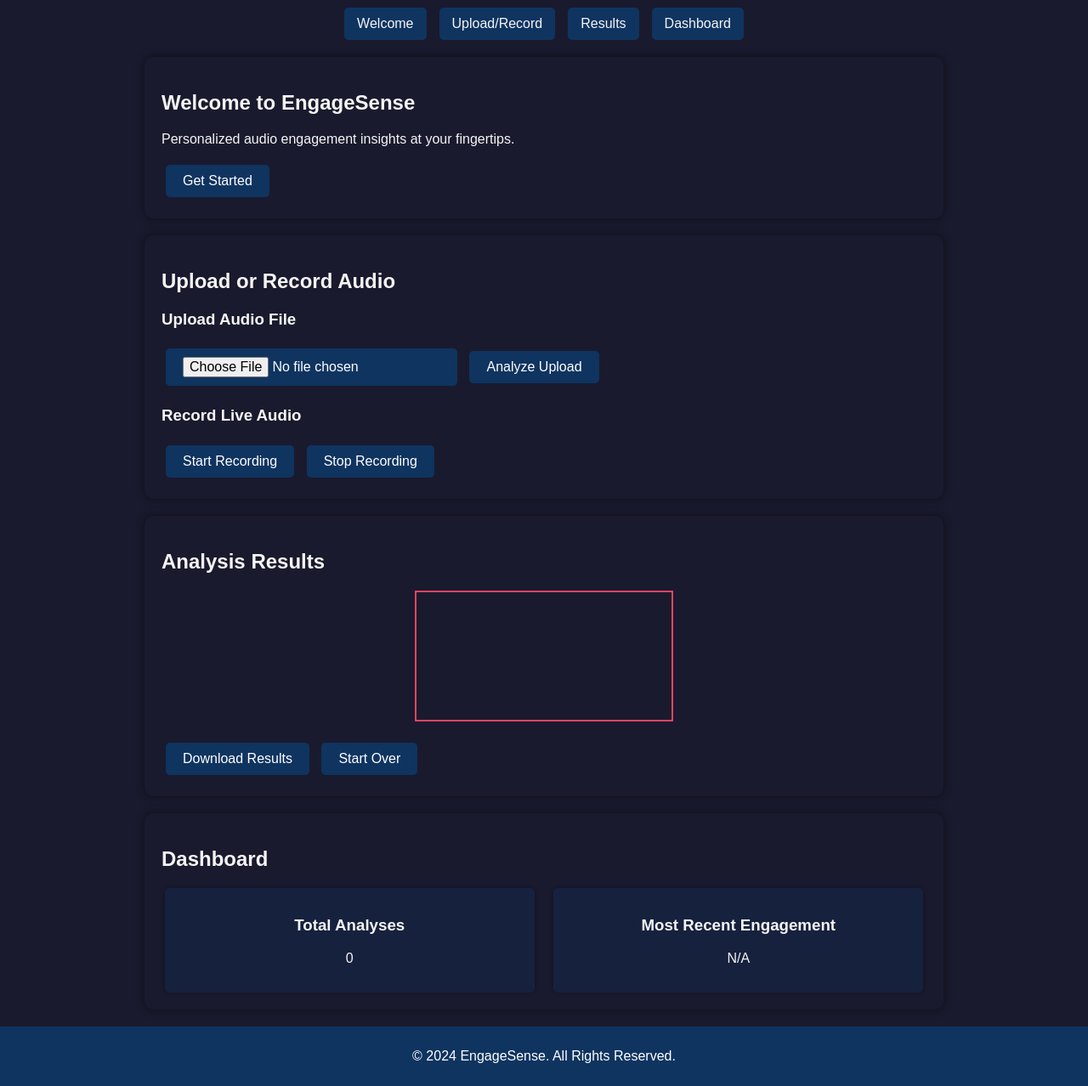
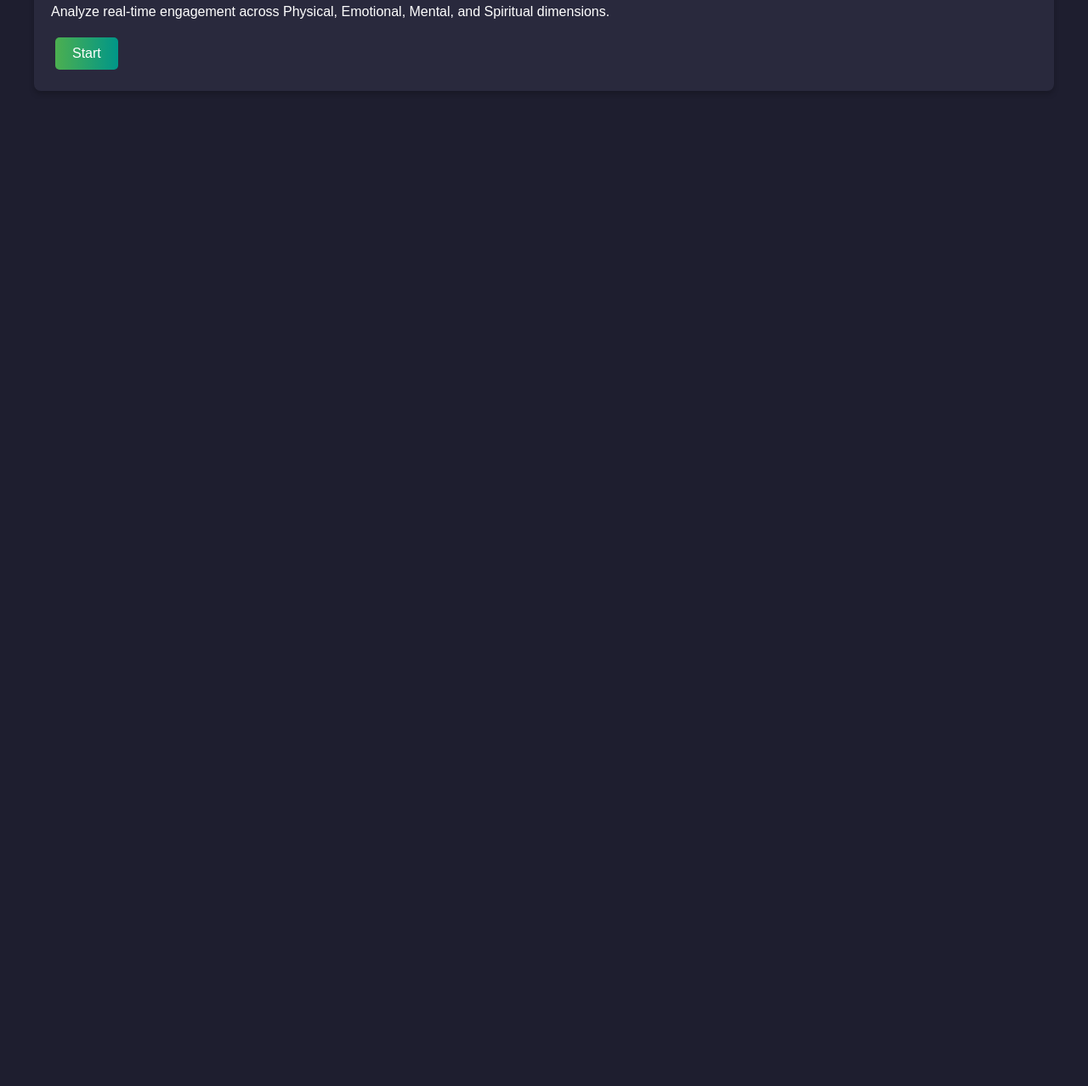
Before and after one commit to LiyamFlx/01, a plain HTML site: page index.html in a window 1280 px wide. Shown: the part 133-1411 px from the top of the page at 85% size. After the commit the page ends 800 px from the top, so only its background shows below. Drawn offline with nearby package versions, Linux system fonts and the light colour scheme.

Commit message:
Update index.html

```diff
--- a/index.html
+++ b/index.html
@@ -3,247 +3,175 @@
 <head>
   <meta charset="UTF-8">
   <meta name="viewport" content="width=device-width, initial-scale=1.0">
-  <title>EngageSense - Audio Engagement Analysis</title>
+  <title>EngageSense</title>
+  <script src="https://cdn.jsdelivr.net/npm/chart.js"></script>
+  <script src="https://cdnjs.cloudflare.com/ajax/libs/jsPDF/2.4.0/jspdf.umd.min.js"></script>
   <style>
     /* General Styles */
     body {
       font-family: Arial, sans-serif;
       margin: 0;
       padding: 0;
-      background-color: #1a1a2e;
-      color: #f5f5f5;
-    }
-
-    header {
-      background-color: #16213e;
-      padding: 20px;
-      text-align: center;
-    }
-
-    header h1 {
-      margin: 0;
-      font-size: 2rem;
-      color: #e94560;
-    }
-
-    nav {
-      display: flex;
-      justify-content: center;
-      gap: 15px;
-      margin: 15px 0;
-    }
-
-    nav a {
-      color: #f5f5f5;
-      text-decoration: none;
-      padding: 10px 15px;
-      background: #0f3460;
-      border-radius: 5px;
-      transition: background-color 0.3s ease;
-    }
-
-    nav a:hover {
-      background-color: #e94560;
-    }
-
-    main {
-      padding: 20px;
-      text-align: center;
-    }
-
-    footer {
-      background-color: #0f3460;
-      padding: 10px;
-      text-align: center;
+      background-color: #1e1e2f;
       color: #fff;
     }
-
-    section {
-      margin: 20px auto;
-      max-width: 900px;
-      background-color: #1a1a2e;
+    .container {
+      max-width: 1200px;
+      margin: auto;
       padding: 20px;
-      border-radius: 10px;
-      box-shadow: 0 0 10px rgba(0, 0, 0, 0.5);
     }
-
-    canvas {
-      border: 2px solid #e94560;
-      margin: 20px auto;
-      display: block;
-    }
-
-    .chart-container {
-      margin: 20px auto;
-    }
-
     .btn {
       padding: 10px 20px;
-      font-size: 1rem;
-      background-color: #0f3460;
-      color: #fff;
+      margin: 5px;
+      background: linear-gradient(90deg, #4caf50, #009688);
       border: none;
       border-radius: 5px;
       cursor: pointer;
-      margin: 5px;
-      transition: background-color 0.3s;
+      color: white;
+      font-size: 16px;
+      transition: transform 0.2s;
     }
-
     .btn:hover {
-      background-color: #e94560;
+      transform: scale(1.05);
     }
-
-    .dashboard-stats {
-      display: flex;
-      justify-content: space-around;
-      flex-wrap: wrap;
-      gap: 15px;
+    .card {
+      background-color: #29293d;
+      border-radius: 8px;
+      padding: 20px;
+      margin: 20px 0;
+      box-shadow: 0px 4px 6px rgba(0, 0, 0, 0.2);
     }
-
-    .dashboard-card {
-      background-color: #16213e;
-      color: #f5f5f5;
-      padding: 15px;
-      border-radius: 5px;
-      width: 45%;
+    h1, h2, h3 {
       text-align: center;
-      box-shadow: 0 0 5px rgba(0, 0, 0, 0.3);
+      margin-bottom: 20px;
     }
-
-    @media (max-width: 600px) {
-      .dashboard-card {
-        width: 100%;
+    canvas {
+      background-color: #2e2e3f;
+      border-radius: 8px;
+    }
+    .hidden {
+      display: none;
+    }
+    /* Responsive Design */
+    @media only screen and (max-width: 768px) {
+      canvas {
+        width: 100% !important;
       }
     }
   </style>
 </head>
 <body>
-  <!-- Header -->
-  <header>
-    <h1>EngageSense</h1>
-    <p>Real-Time Audio Engagement Analysis</p>
-  </header>
+  <div class="container">
+    <!-- Welcome Screen -->
+    <div id="welcome-screen" class="card">
+      <h1>Welcome to EngageSense</h1>
+      <p>Analyze real-time engagement across Physical, Emotional, Mental, and Spiritual dimensions.</p>
+      <button class="btn" onclick="showScreen('upload-record-screen')">Start</button>
+    </div>
 
-  <!-- Navigation -->
-  <nav>
-    <a href="#welcome">Welcome</a>
-    <a href="#upload-record">Upload/Record</a>
-    <a href="#results">Results</a>
-    <a href="#dashboard">Dashboard</a>
-  </nav>
-
-  <!-- Welcome Section -->
-  <section id="welcome">
-    <h2>Welcome to EngageSense</h2>
-    <p>Personalized audio engagement insights at your fingertips.</p>
-    <button class="btn" onclick="startAnalysisFlow()">Get Started</button>
-  </section>
-
-  <!-- Upload/Record Section -->
-  <section id="upload-record">
+    <!-- Upload/Record Screen -->
+    <div id="upload-record-screen" class="card hidden">
       <h2>Upload or Record Audio</h2>
       <div>
-      <h3>Upload Audio File</h3>
-      <input type="file" id="audio-upload" accept=".mp3,.wav" class="btn">
-      <button class="btn" onclick="handleUpload()">Analyze Upload</button>
+        <label for="file-input" class="btn">Upload Files</label>
+        <input id="file-input" type="file" multiple accept=".mp3, .mp4" style="display:none" onchange="handleFileUpload(event)">
+        <progress id="upload-progress" max="100" value="0" class="hidden"></progress>
       </div>
       <div>
-      <h3>Record Live Audio</h3>
         <button class="btn" onclick="startRecording()">Start Recording</button>
-      <button class="btn" onclick="stopRecording()">Stop Recording</button>
+        <button class="btn hidden" id="stop-recording" onclick="stopRecording()">Stop</button>
+        <p id="record-timer">Recording Time: 0:00</p>
       </div>
-  </section>
+      <button class="btn" onclick="showScreen('real-time-data')">Next</button>
+    </div>
 
-  <!-- Results Section -->
-  <section id="results">
-    <h2>Analysis Results</h2>
-    <div class="chart-container">
-      <canvas id="engagement-chart"></canvas>
+    <!-- Real-Time Data Screen -->
+    <div id="real-time-data" class="card hidden">
+      <h2>Real-Time Engagement Data</h2>
+      <canvas id="realTimeChart"></canvas>
+      <button class="btn" onclick="showScreen('dashboard-results')">Next</button>
     </div>
-    <div>
-      <button class="btn" onclick="downloadResults()">Download Results</button>
-      <button class="btn" onclick="resetFlow()">Start Over</button>
+
+    <!-- Engagement Dashboard Results -->
+    <div id="dashboard-results" class="card hidden">
+      <h2>Engagement Dashboard Results</h2>
+      <canvas id="resultsChart"></canvas>
+      <button class="btn" onclick="generatePDF()">Download Results</button>
+      <button class="btn" onclick="showScreen('detailed-results')">View Detailed Results</button>
     </div>
-  </section>
 
-  <!-- Dashboard Section -->
-  <section id="dashboard">
-    <h2>Dashboard</h2>
-    <div class="dashboard-stats">
-      <div class="dashboard-card">
-        <h3>Total Analyses</h3>
-        <p id="total-analyses">0</p>
-      </div>
-      <div class="dashboard-card">
-        <h3>Most Recent Engagement</h3>
-        <p id="recent-engagement">N/A</p>
+    <!-- Detailed Engagement Results -->
+    <div id="detailed-results" class="card hidden">
+      <h2>Detailed Engagement Results</h2>
+      <canvas id="detailedResultsChart"></canvas>
+      <button class="btn" onclick="showScreen('dashboard-results')">Back</button>
     </div>
   </div>
-  </section>
 
-  <!-- Footer -->
-  <footer>
-    <p>&copy; 2024 EngageSense. All Rights Reserved.</p>
-  </footer>
-
-  <!-- JavaScript -->
-  <script src="https://cdn.jsdelivr.net/npm/chart.js"></script>
   <script>
-    let totalAnalyses = 0;
-
-    function startAnalysisFlow() {
-      alert("Starting analysis flow...");
+    /* Navigation Logic */
+    function showScreen(screenId) {
+      document.querySelectorAll('.card').forEach(screen => screen.classList.add('hidden'));
+      document.getElementById(screenId).classList.remove('hidden');
     }
 
-    function handleUpload() {
-      const uploadInput = document.getElementById('audio-upload');
-      if (!uploadInput.files.length) {
-        alert("No file selected.");
-        return;
-      }
-      alert("Audio uploaded successfully! Analysis starting...");
-      updateResults();
+    /* Upload/Record Logic */
+    function handleFileUpload(event) {
+      const progressBar = document.getElementById('upload-progress');
+      progressBar.classList.remove('hidden');
+      progressBar.value = 0;
+      setTimeout(() => progressBar.value = 100, 2000); // Simulate upload
     }
 
+    let recordingTimer;
     function startRecording() {
-      alert("Recording started...");
+      document.getElementById('stop-recording').classList.remove('hidden');
+      recordingTimer = setInterval(() => {
+        const timer = document.getElementById('record-timer');
+        let [minutes, seconds] = timer.textContent.split(': ')[1].split(':').map(Number);
+        seconds += 1;
+        if (seconds === 60) {
+          seconds = 0;
+          minutes += 1;
+        }
+        timer.textContent = `Recording Time: ${minutes}:${seconds < 10 ? '0' : ''}${seconds}`;
+      }, 1000);
     }
 
     function stopRecording() {
-      alert("Recording stopped. Analysis starting...");
-      updateResults();
+      clearInterval(recordingTimer);
+      document.getElementById('stop-recording').classList.add('hidden');
     }
 
-    function updateResults() {
-      totalAnalyses++;
-      document.getElementById("total-analyses").innerText = totalAnalyses;
+    /* Chart.js Example Data */
+    const engagementData = {
+      labels: ['Physical', 'Emotional', 'Mental', 'Spiritual'],
+      datasets: [{
+        label: 'Engagement Levels',
+        data: [50, 60, 70, 80],
+        backgroundColor: ['rgba(75, 192, 192, 0.2)'],
+        borderColor: ['rgba(75, 192, 192, 1)'],
+        borderWidth: 1
+      }]
+    };
 
-      const ctx = document.getElementById("engagement-chart").getContext("2d");
-      new Chart(ctx, {
-        type: 'bar',
-        data: {
-          labels: ["Physical", "Emotional", "Mental", "Spiritual"],
-          datasets: [{
-            label: 'Engagement Levels (%)',
-            data: [75, 85, 90, 60],
-            backgroundColor: ['#e94560', '#16213e', '#0f3460', '#1a1a2e']
-          }]
-        },
-        options: {
-          responsive: true,
-          scales: {
-            y: { beginAtZero: true }
-          }
-        }
-      });
-    }
+    /* Initialize Charts */
+    window.onload = function() {
+      const ctx1 = document.getElementById('realTimeChart').getContext('2d');
+      new Chart(ctx1, { type: 'line', data: engagementData });
 
-    function downloadResults() {
-      alert("Downloading results...");
-    }
+      const ctx2 = document.getElementById('resultsChart').getContext('2d');
+      new Chart(ctx2, { type: 'bar', data: engagementData });
 
-    function resetFlow() {
-      location.reload();
+      const ctx3 = document.getElementById('detailedResultsChart').getContext('2d');
+      new Chart(ctx3, { type: 'radar', data: engagementData });
+    };
+
+    /* PDF Export */
+    function generatePDF() {
+      const doc = new jsPDF();
+      doc.text('Engagement Results', 10, 10);
+      doc.save('results.pdf');
     }
   </script>
 </body>
```
Lines whose indentation alone changed are shown as unchanged.
